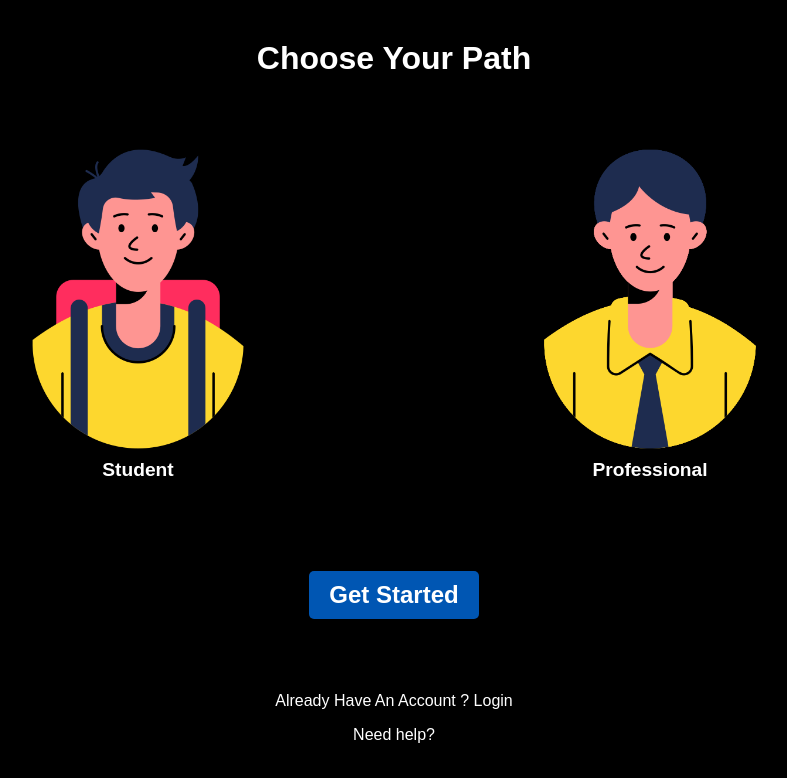
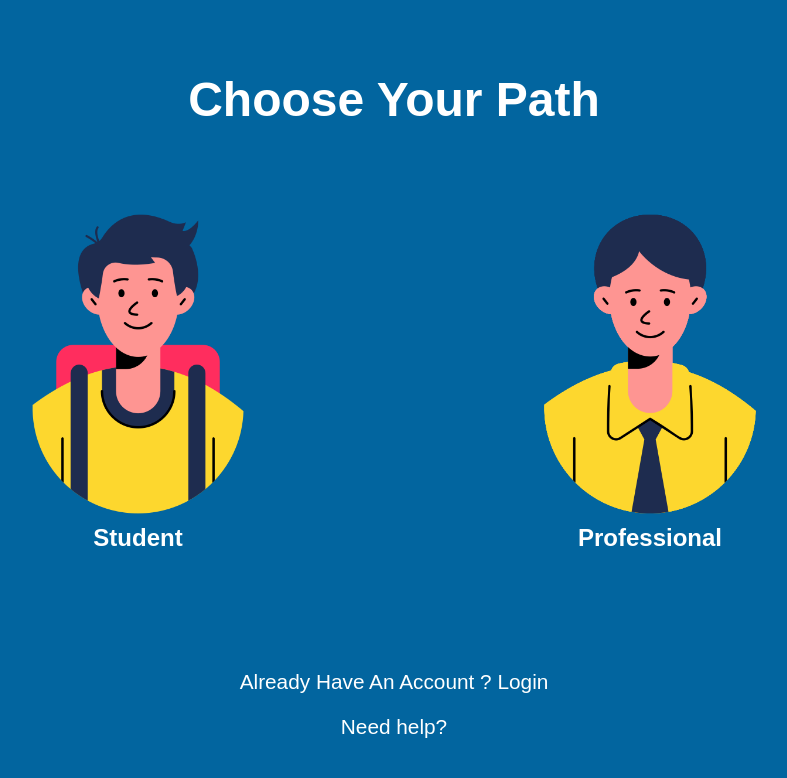
Before and after one commit to theagegupta/NextStep, a website: page NextStep Login Page/loginpage.html in a window 1280 px wide. Shown: the whole page, without its empty margins (246-1033 px from the left). Drawn offline with Linux system fonts and the light colour scheme.

Commit message:
changed login page and its styles

```diff
--- a/NextStep Login Page/loginpage.html
+++ b/NextStep Login Page/loginpage.html
@@ -20,7 +20,6 @@
             </div>
         </div>
         <div class="logo">
-            <button>Get Started</button>
         </div>
         <div class="footer">
             <p>Already Have An Account ? <span class="underline">Login</span></p>
--- a/NextStep Login Page/style.css
+++ b/NextStep Login Page/style.css
@@ -4,7 +4,7 @@ body {
     margin: 0;
     padding: 0;
     font-family: Arial, sans-serif;
-    background-color: black;
+    background-color: #02659f;
     color: white;
     display: flex;
     justify-content: center;
@@ -25,9 +25,9 @@ body {
 
 /* Header text */
 h1 {
-    margin: 0;
-    font-size: 2rem;
-    margin-bottom: 20px;
+    margin: 10;
+    font-size: 3rem;
+    margin-bottom: 30px;
 }
 
 /* User type section */
@@ -36,7 +36,7 @@ h1 {
     justify-content: space-around;
     align-items: center;
     width: 80%;
-    margin-bottom: 20px;
+    margin-bottom: 10px;
 }
 
 .user-option {
@@ -44,7 +44,7 @@ h1 {
     flex-direction: column;
     align-items: center;
     cursor: pointer;
-    padding: 15px;
+    padding: 50px;
     transition: transform 0.3s ease;
 }
 
@@ -69,7 +69,7 @@ h1 {
 /* Text for user options */
 .user-option p {
     margin-top: 10px;
-    font-size: 1.2rem;
+    font-size: 1.5rem;
     font-weight: bold;
 }
 
@@ -78,26 +78,11 @@ h1 {
     transform: scale(1.1);
 }
 
-/* Logo button */
-.logo button {
-    background-color: #0056b3;
-    color: white;
-    font-size: 1.5rem;
-    font-weight: bold;
-    border: none;
-    border-radius: 5px;
-    padding: 10px 20px;
-    cursor: pointer;
-}
-
-.logo button:hover {
-    background-color: #003d82;
-}
 
 /* Footer */
 .footer {
-    margin-top: 20px;
-    font-size: 1rem;
+    margin-top: 0px;
+    font-size: 1.3rem;
 }
 
 .footer .underline {
@@ -126,7 +111,7 @@ h1 {
     }
 
     .logo button {
-        font-size: 1.2rem;
+        font-size: 1.5rem;
         padding: 8px 16px;
     }
 }
--- a/style.css
+++ b/style.css
@@ -28,7 +28,7 @@ body {
 } */
 
 nav li:hover {
-    background-color: rgb(2, 101, 159);
+    background-color: #02659f;
     border-bottom: 1.6px solid white;
 
     a {
```
